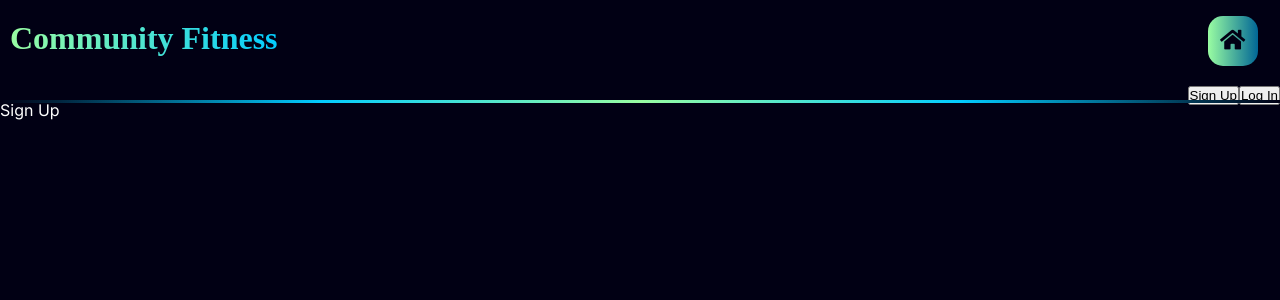
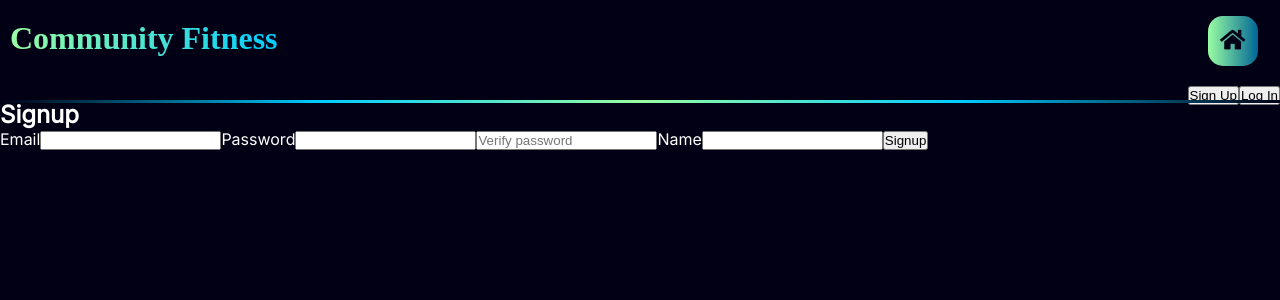
Before and after one commit to VScacchitti/CommunityFitness-project-3, a React (Create React App) app in the folder client/: page /signup in a window 1280 px wide. Shown: the top 300 px of the page. Built offline with nearby package versions, Linux system fonts and the light colour scheme; no server answers; a web font is replaced by a local one.

Commit message:
Added Login and Signup pages

```diff
--- a/client/src/components/auth/AuthOptions.js
+++ b/client/src/components/auth/AuthOptions.js
@@ -1,17 +1,32 @@
-import React from "react";
+import React, { useContext } from "react";
 import { useHistory } from "react-router-dom";
+import UserContext from "../../context/UserContext";
 
 export default function AuthOptions() {
+    const { userData, setUserData } = useContext(UserContext);
+
     const history =  useHistory();
 
     const signup = () => history.push("/signup");
     const login = () => history.push("/login");
-
+    const logout = () => {
+        setUserData({
+            token: undefined,
+            user: undefined
+        });
+        localStorage.setItem("auth-token", "");
+    };
 
     return (
-        <div>
-            <button onClick={signup}>Sign Up</button>
-            <button onClick={login}>Log In</button>
-        </div>
+        <nav>
+        {userData.user ? (
+            <button>Logout</button>
+        ) : (
+            <>
+                <button onClick={signup}>Sign Up</button>
+                <button onClick={login}>Log In</button>
+            </>
+        )}
+        </nav>
     );
 }
--- a/client/src/components/auth/Login.js
+++ b/client/src/components/auth/Login.js
@@ -1,9 +1,47 @@
-import React from 'react'
+import React, { useState, useContext } from 'react'
+import { useHistory } from "react-router-dom";
+import UserContext from "../../context/UserContext";
+import Axios from "axios";
 
 export default function Login() {
+    const [email, setEmail] = useState();
+    const [password, setPassword] = useState();
+
+    const { setUserData } = useContext(UserContext);
+    const history = useHistory();
+
+    const submit = async (e) => {
+        e.preventDefault();
+        const loginUser = { email, password };
+        const loginRes = await Axios.post(
+            "http://localhost:3001/users/login",
+             loginUser
+            );
+        setUserData({
+            token: loginRes.data.token,
+            user: loginRes.data.user,
+        });
+        localStorage.setItem("auth-token", loginRes.data.token);
+        history.push("/");
+    };
     return (
         <div>
-            Login
+            <h2>Login</h2>
+            <form onSubmit={submit}>
+                <label htmlFor="login-email">Email</label>
+                <input id="login-email"
+                type="email"
+                onChange={e => setEmail(e.target.value)}
+                />
+
+                <label htmlFor="login-password">Password</label>
+                <input id="login-password"
+                type="password"
+                onChange={e => setPassword(e.target.value)}
+                />
+
+                <input type="submit" value="Login" />
+            </form>
         </div>
     )
 }
--- a/client/src/components/auth/Signup.js
+++ b/client/src/components/auth/Signup.js
@@ -1,9 +1,66 @@
-import React from 'react'
+import React, { useState, useContext } from 'react'
+import { useHistory } from "react-router-dom";
+import UserContext from "../../context/UserContext";
+import Axios from "axios";
 
 export default function Signup() {
+    const [email, setEmail] = useState();
+    const [password, setPassword] = useState();
+    const [passwordCheck, setPasswordCheck] = useState();
+    const [name, setName] = useState();
+
+    const { setUserData } = useContext(UserContext);
+    const history = useHistory();
+
+    const submit = async (e) => {
+        e.preventDefault();
+        const newUser = { email, password, passwordCheck, name };
+        await Axios.post(
+            "http://localhost:3001/users/register",
+            newUser
+        );
+        const loginRes = await Axios.post("http://localhost:3001/users/login", {
+        email,
+        password,
+        });
+        setUserData({
+            token: loginRes.data.token,
+            user: loginRes.data.user,
+        });
+        localStorage.setItem("auth-token", loginRes.data.token);
+        history.push("/");
+    };
+
     return (
         <div>
-            Sign Up
+            <h2>Signup</h2>
+            <form onSubmit={submit}>
+                <label htmlFor="signup-email">Email</label>
+                <input id="signup-email"
+                type="email"
+                onChange={e => setEmail(e.target.value)}
+                />
+
+                <label htmlFor="signup-password">Password</label>
+                <input id="signup-password"
+                type="password"
+                onChange={e => setPassword(e.target.value)}
+                />
+
+                <input
+                type="password"
+                placeholder="Verify password"
+                onChange={e => setPasswordCheck(e.target.value)}
+                />
+
+                <label htmlFor="signup-name">Name</label>
+                <input id="signup-name"
+                type="text"
+                onChange={e => setName(e.target.value)}
+                />
+
+                <input type="submit" value="Signup" />
+            </form>
         </div>
     )
 }
```
Also changed, not shown: 1 other file (tests, documents, lock files or other folders).
